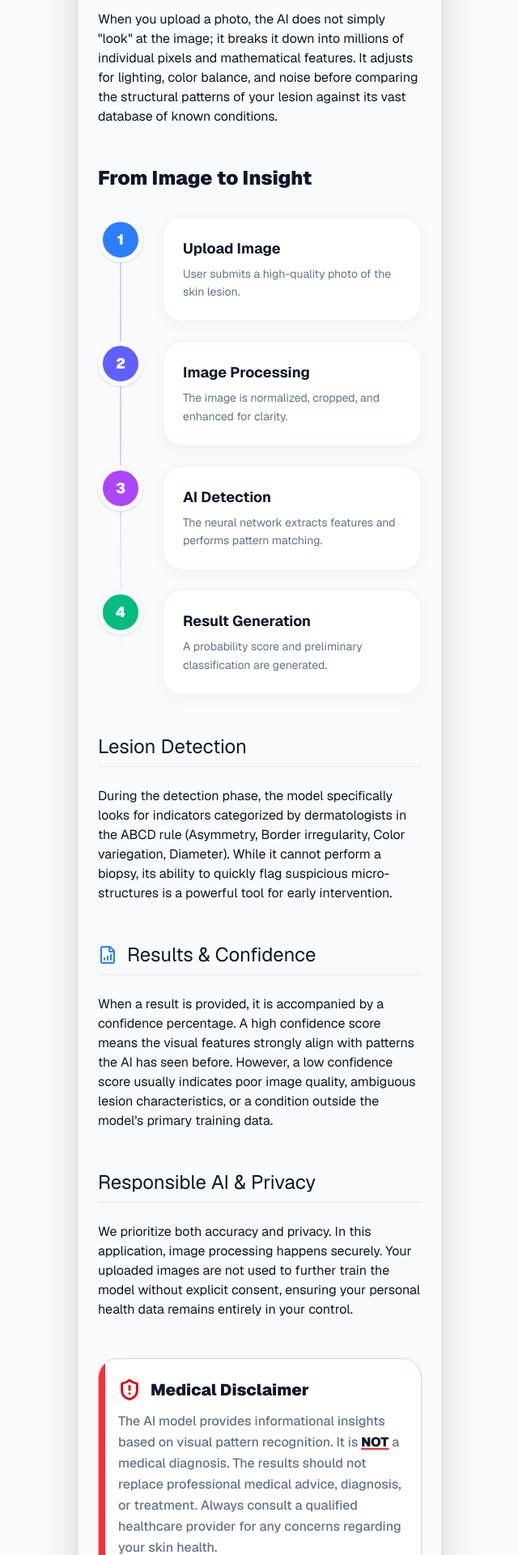
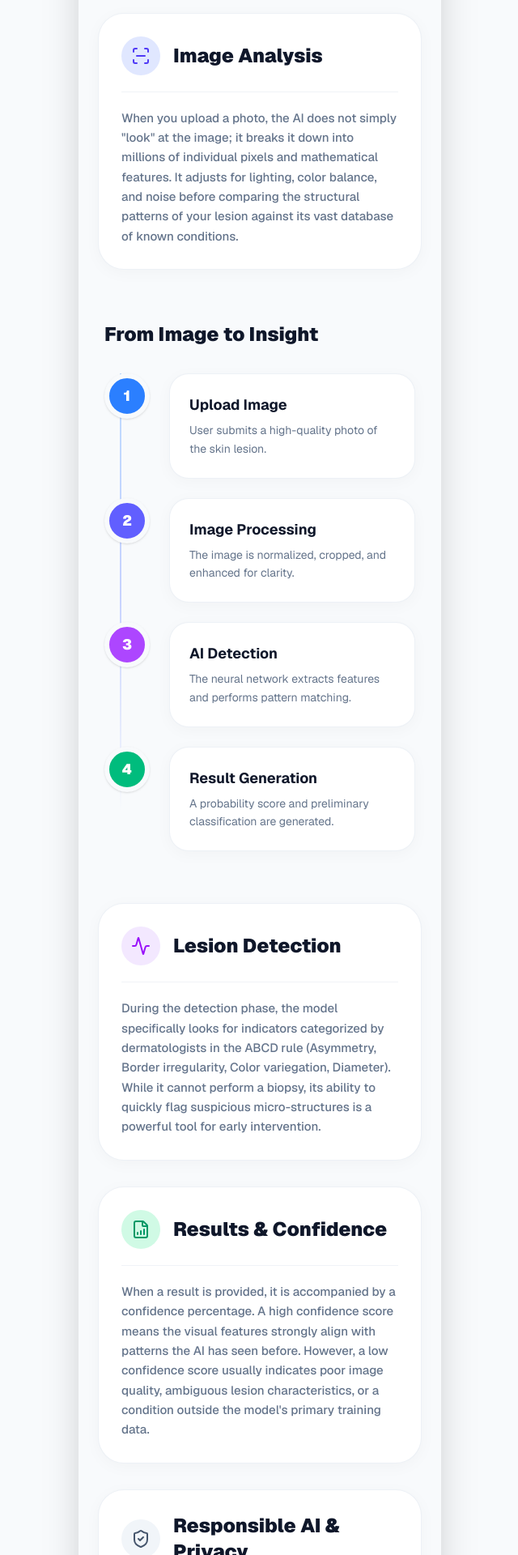
Before and after one commit to pronoy656/skin-lesion-detection-webapp, a Next.js app: page /about-ai in a window 1280 px wide. Shown: the part 1020-2940 px from the top of the page at 81% size, without its empty margins (319-959 px from the left). Built offline with nearby package versions, Linux system fonts and the light colour scheme.

Commit message:
feat: add about AI informational page and landing page layout

```diff
--- a/src/app/about-ai/page.tsx
+++ b/src/app/about-ai/page.tsx
@@ -1,7 +1,7 @@
 "use client";
 
 import Link from "next/link";
-import { ChevronLeft, Brain, ScanLine, FileBarChart, CheckCircle2, ShieldAlert } from "lucide-react";
+import { ChevronLeft, Brain, ScanLine, FileBarChart, CheckCircle2, ShieldAlert, Activity, ShieldCheck } from "lucide-react";
 
 export default function AboutAIPage() {
   return (
@@ -36,26 +36,38 @@ export default function AboutAIPage() {
           />
         </div>
 
-        {/* Article Body */}
-        <article className="prose prose-blue dark:prose-invert prose-headings:font-black prose-p:font-medium prose-p:text-muted-foreground prose-p:leading-relaxed max-w-none">
+        {/* Main Content Sections */}
+        <div className="space-y-8 pb-10">
 
-          <h2 className="text-2xl border-b border-border pb-2 mb-6">How Our AI Works</h2>
-          <p>
-            Our artificial intelligence model is built on state-of-the-art convolutional neural networks (CNNs), which are algorithms specifically designed to analyze visual imagery. By learning from hundreds of thousands of clinically validated dermoscopic images, the AI has developed an extraordinary ability to recognize complex patterns and subtle visual features in skin lesions.
+          <section className="bg-card p-7 rounded-[2rem] border border-border/60 shadow-[0_4px_20px_rgba(0,0,0,0.03)] transition-shadow hover:shadow-md">
+            <div className="flex items-center gap-4 mb-5 pb-5 border-b border-border/50">
+              <div className="w-12 h-12 bg-blue-100 text-blue-600 dark:bg-blue-900/30 dark:text-blue-400 rounded-full flex items-center justify-center shrink-0">
+                <Brain size={24} />
+              </div>
+              <h2 className="text-2xl font-black text-foreground">How Our AI Works</h2>
+            </div>
+            <p className="text-muted-foreground leading-relaxed font-medium text-[15px]">
+              Our artificial intelligence model is built on state-of-the-art convolutional neural networks (CNNs), algorithms specifically designed to analyze visual imagery. By learning from hundreds of thousands of clinically validated dermoscopic images, the AI has developed an extraordinary ability to recognize complex patterns and subtle visual features in skin lesions.
             </p>
+          </section>
 
-          <h2 className="text-2xl border-b border-border pb-2 mt-12 mb-6 flex items-center gap-3">
-            <ScanLine className="text-blue-500" /> Image Analysis
-          </h2>
-          <p>
+          <section className="bg-card p-7 rounded-[2rem] border border-border/60 shadow-[0_4px_20px_rgba(0,0,0,0.03)] transition-shadow hover:shadow-md">
+            <div className="flex items-center gap-4 mb-5 pb-5 border-b border-border/50">
+              <div className="w-12 h-12 bg-indigo-100 text-indigo-600 dark:bg-indigo-900/30 dark:text-indigo-400 rounded-full flex items-center justify-center shrink-0">
+                <ScanLine size={24} />
+              </div>
+              <h2 className="text-2xl font-black text-foreground">Image Analysis</h2>
+            </div>
+            <p className="text-muted-foreground leading-relaxed font-medium text-[15px]">
               When you upload a photo, the AI does not simply "look" at the image; it breaks it down into millions of individual pixels and mathematical features. It adjusts for lighting, color balance, and noise before comparing the structural patterns of your lesion against its vast database of known conditions.
             </p>
+          </section>
 
           {/* Timeline Section */}
-          <div className="my-12">
-            <h3 className="text-2xl font-black mb-8 text-foreground">From Image to Insight</h3>
+          <div className="py-8">
+            <h3 className="text-2xl font-black mb-8 text-foreground px-2">From Image to Insight</h3>
 
-            <div className="relative space-y-6 before:absolute before:inset-0 before:ml-7 before:-translate-x-px before:h-[calc(100%-3rem)] before:w-0.5 before:bg-gradient-to-b before:from-blue-200 before:via-indigo-200 before:to-transparent dark:before:from-blue-800 dark:before:via-indigo-800">
+            <div className="relative space-y-6 before:absolute before:inset-0 before:ml-7 before:-translate-x-px before:h-[calc(100%-3rem)] before:w-0.5 before:bg-gradient-to-b before:from-blue-200 before:via-indigo-200 before:to-transparent dark:before:from-blue-800 dark:before:via-indigo-800 px-2">
 
               <div className="relative flex items-start gap-6 group">
                 <div className="flex items-center justify-center w-14 h-14 rounded-full border-[6px] border-background bg-blue-500 text-white shadow-sm shrink-0 z-10 transition-transform group-hover:scale-110">
@@ -100,36 +112,55 @@ export default function AboutAIPage() {
             </div>
           </div>
 
-          <h2 className="text-2xl border-b border-border pb-2 mt-12 mb-6">Lesion Detection</h2>
-          <p>
+          <section className="bg-card p-7 rounded-[2rem] border border-border/60 shadow-[0_4px_20px_rgba(0,0,0,0.03)] transition-shadow hover:shadow-md">
+            <div className="flex items-center gap-4 mb-5 pb-5 border-b border-border/50">
+              <div className="w-12 h-12 bg-purple-100 text-purple-600 dark:bg-purple-900/30 dark:text-purple-400 rounded-full flex items-center justify-center shrink-0">
+                <Activity size={24} />
+              </div>
+              <h2 className="text-2xl font-black text-foreground">Lesion Detection</h2>
+            </div>
+            <p className="text-muted-foreground leading-relaxed font-medium text-[15px]">
               During the detection phase, the model specifically looks for indicators categorized by dermatologists in the ABCD rule (Asymmetry, Border irregularity, Color variegation, Diameter). While it cannot perform a biopsy, its ability to quickly flag suspicious micro-structures is a powerful tool for early intervention.
             </p>
+          </section>
 
-          <h2 className="text-2xl border-b border-border pb-2 mt-12 mb-6 flex items-center gap-3">
-            <FileBarChart className="text-blue-500" /> Results & Confidence
-          </h2>
-          <p>
+          <section className="bg-card p-7 rounded-[2rem] border border-border/60 shadow-[0_4px_20px_rgba(0,0,0,0.03)] transition-shadow hover:shadow-md">
+            <div className="flex items-center gap-4 mb-5 pb-5 border-b border-border/50">
+              <div className="w-12 h-12 bg-emerald-100 text-emerald-600 dark:bg-emerald-900/30 dark:text-emerald-400 rounded-full flex items-center justify-center shrink-0">
+                <FileBarChart size={24} />
+              </div>
+              <h2 className="text-2xl font-black text-foreground">Results & Confidence</h2>
+            </div>
+            <p className="text-muted-foreground leading-relaxed font-medium text-[15px]">
               When a result is provided, it is accompanied by a confidence percentage. A high confidence score means the visual features strongly align with patterns the AI has seen before. However, a low confidence score usually indicates poor image quality, ambiguous lesion characteristics, or a condition outside the model's primary training data.
             </p>
+          </section>
 
-          <h2 className="text-2xl border-b border-border pb-2 mt-12 mb-6">Responsible AI & Privacy</h2>
-          <p>
+          <section className="bg-card p-7 rounded-[2rem] border border-border/60 shadow-[0_4px_20px_rgba(0,0,0,0.03)] transition-shadow hover:shadow-md">
+            <div className="flex items-center gap-4 mb-5 pb-5 border-b border-border/50">
+              <div className="w-12 h-12 bg-slate-100 text-slate-600 dark:bg-slate-900/30 dark:text-slate-400 rounded-full flex items-center justify-center shrink-0">
+                <ShieldCheck size={24} />
+              </div>
+              <h2 className="text-2xl font-black text-foreground">Responsible AI & Privacy</h2>
+            </div>
+            <p className="text-muted-foreground leading-relaxed font-medium text-[15px]">
               We prioritize both accuracy and privacy. In this application, image processing happens securely. Your uploaded images are not used to further train the model without explicit consent, ensuring your personal health data remains entirely in your control.
             </p>
+          </section>
 
           {/* Medical Disclaimer Card */}
-          <div className="mt-12 bg-card border border-red-200 dark:border-red-900/50 shadow-sm rounded-3xl p-6 relative overflow-hidden">
+          <div className="bg-card border border-red-200 dark:border-red-900/50 shadow-sm rounded-[2rem] p-7 relative overflow-hidden mt-12">
             <div className="absolute top-0 left-0 w-2 h-full bg-red-500" />
             <div className="flex items-center gap-3 mb-3 text-red-600 dark:text-red-500">
               <ShieldAlert size={28} strokeWidth={2.5} />
               <h3 className="text-xl font-black m-0 text-foreground">Medical Disclaimer</h3>
             </div>
-            <p className="text-muted-foreground m-0 font-medium leading-relaxed">
+            <p className="text-muted-foreground m-0 font-medium leading-relaxed text-[15px]">
               The AI model provides informational insights based on visual pattern recognition. It is <strong className="text-foreground font-black underline decoration-red-500 decoration-2 underline-offset-2">NOT</strong> a medical diagnosis. The results should not replace professional medical advice, diagnosis, or treatment. Always consult a qualified healthcare provider for any concerns regarding your skin health.
             </p>
           </div>
 
-        </article>
+        </div>
       </main>
     </div>
   );
--- a/src/app/page.tsx
+++ b/src/app/page.tsx
@@ -129,6 +129,50 @@ function MobileAppContent() {
               </div>
             </Link>
           ))}
+        </div>
+      </section>
+
+      {/* WHY USE OUR AI SECTION */}
+      <section className="mb-8">
+        <h2 className="text-lg font-bold text-gray-900 dark:text-foreground mb-4">Why Use Our AI?</h2>
+        <div className="bg-gradient-to-br from-blue-600 to-indigo-700 rounded-3xl p-6 text-white shadow-[0_8px_30px_rgba(59,130,246,0.2)]">
+          <ul className="space-y-5">
+            <li className="flex items-start gap-4">
+              <div className="bg-white/20 p-2 rounded-full mt-0.5 shrink-0"><Icons.Zap size={18} /></div>
+              <div>
+                <h4 className="font-bold text-base">Instant Analysis</h4>
+                <p className="text-blue-100 text-[13px] mt-1 leading-snug">Get preliminary insights in seconds without waiting for an appointment.</p>
+              </div>
+            </li>
+            <li className="flex items-start gap-4">
+              <div className="bg-white/20 p-2 rounded-full mt-0.5 shrink-0"><Icons.ShieldCheck size={18} /></div>
+              <div>
+                <h4 className="font-bold text-base">High Accuracy</h4>
+                <p className="text-blue-100 text-[13px] mt-1 leading-snug">Trained on hundreds of thousands of clinically validated images.</p>
+              </div>
+            </li>
+            <li className="flex items-start gap-4">
+              <div className="bg-white/20 p-2 rounded-full mt-0.5 shrink-0"><Icons.Lock size={18} /></div>
+              <div>
+                <h4 className="font-bold text-base">Private & Secure</h4>
+                <p className="text-blue-100 text-[13px] mt-1 leading-snug">Your health data and images remain completely private and securely processed.</p>
+              </div>
+            </li>
+          </ul>
+        </div>
+      </section>
+
+      {/* MEDICAL DISCLAIMER SECTION */}
+      <section className="mb-4">
+        <div className="bg-card border border-red-200 dark:border-red-900/50 shadow-sm rounded-3xl p-6 relative overflow-hidden">
+          <div className="absolute top-0 left-0 w-2 h-full bg-red-500" />
+          <div className="flex items-center gap-3 mb-3 text-red-600 dark:text-red-500">
+            <Icons.ShieldAlert size={24} strokeWidth={2.5} />
+            <h3 className="text-lg font-black m-0 text-foreground">Medical Disclaimer</h3>
+          </div>
+          <p className="text-muted-foreground m-0 font-medium leading-relaxed text-sm">
+            The AI model provides informational insights. It is <strong className="text-foreground font-black underline decoration-red-500 decoration-2 underline-offset-2">NOT</strong> a medical diagnosis. Always consult a qualified healthcare provider for any concerns regarding your skin health.
+          </p>
         </div>
       </section>
 
```
Lines whose indentation alone changed are shown as unchanged.
